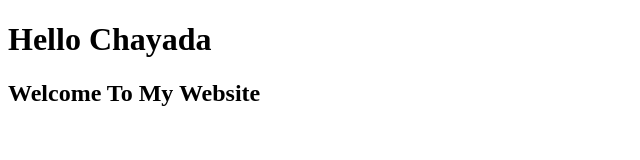
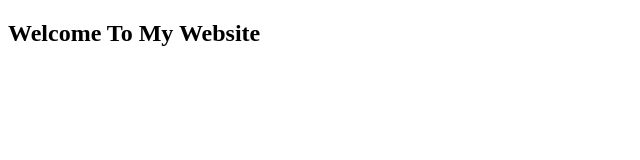
Before and after one commit to karnpun9/test-git, a plain HTML site: page index.html in a window 1280 px wide. Shown: the whole page, without its empty margins (0-640 px from the left). Drawn offline with Linux system fonts and the light colour scheme.

Commit message:
Remove Hello Chayada Message

```diff
--- a/index.html
+++ b/index.html
@@ -4,6 +4,5 @@
     <title>Test for GITHUB INI COURSE </title>
 </head>
 <body>
-    <h1>Hello Chayada</h1>
     <h2>Welcome To My Website</h2>
 </body>
```
